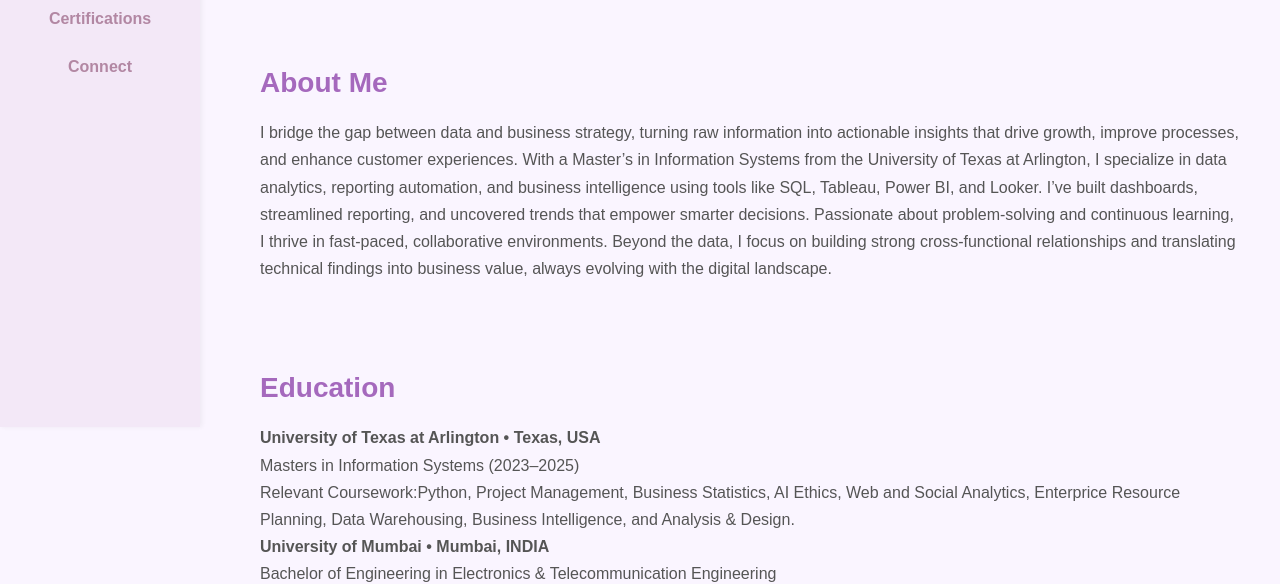
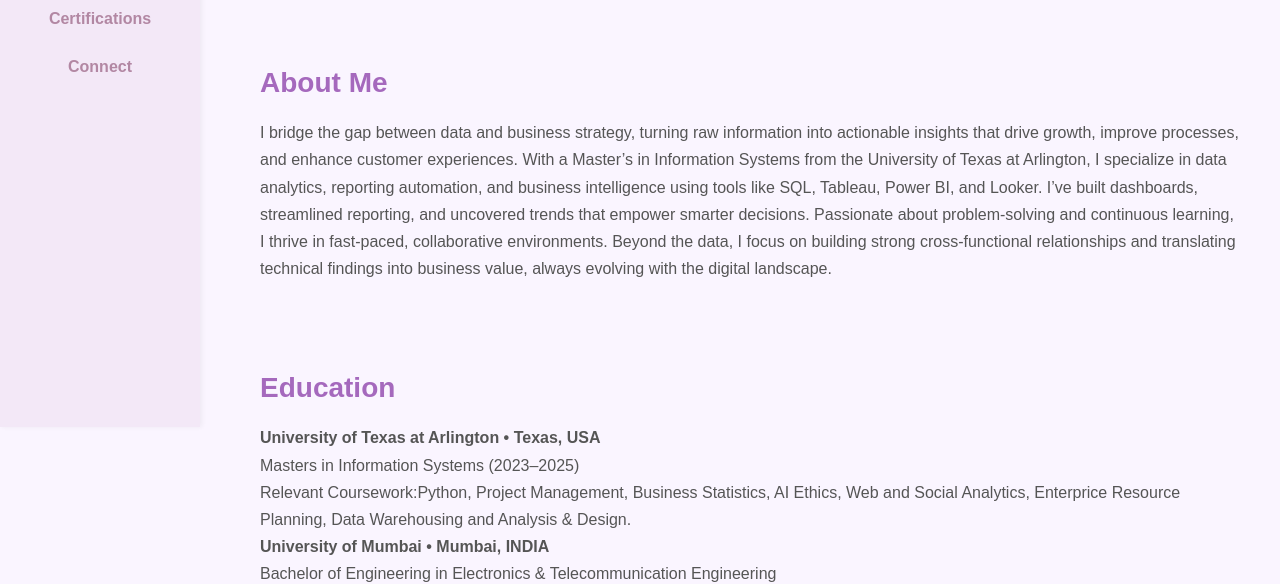
Before and after one commit to shamikaa07/shamikaa07.github.io, a plain HTML site: page index.html in a window 1280 px wide. Shown: the part 373-957 px from the top of the page. Drawn offline with Linux system fonts and the light colour scheme.

Commit message:
Update index.html

```diff
--- a/index.html
+++ b/index.html
@@ -309,7 +309,7 @@ I’ve built dashboards, streamlined reporting, and uncovered trends that empowe
     <ul>
       <li><strong>University of Texas at Arlington • Texas, USA</strong><li>
         <li>Masters in Information Systems (2023–2025)</li>
-      <li>Relevant Coursework:Python, Project Management, Business Statistics, AI Ethics, Web and Social Analytics, Enterprice Resource Planning, Data Warehousing, Business Intelligence, and Analysis & Design.</li>
+      <li>Relevant Coursework:Python, Project Management, Business Statistics, AI Ethics, Web and Social Analytics, Enterprice Resource Planning, Data Warehousing and Analysis & Design.</li>
       <li><strong>University of Mumbai • Mumbai, INDIA</strong><li>
       <li>Bachelor of Engineering in Electronics & Telecommunication Engineering</li>
     </ul>
```
